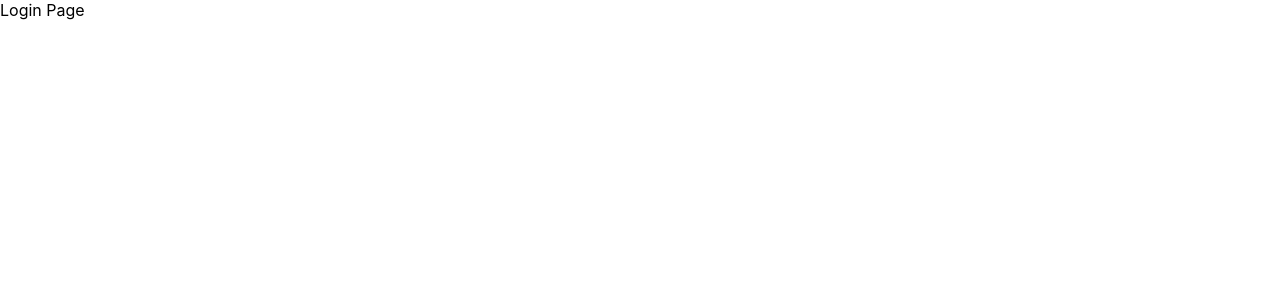
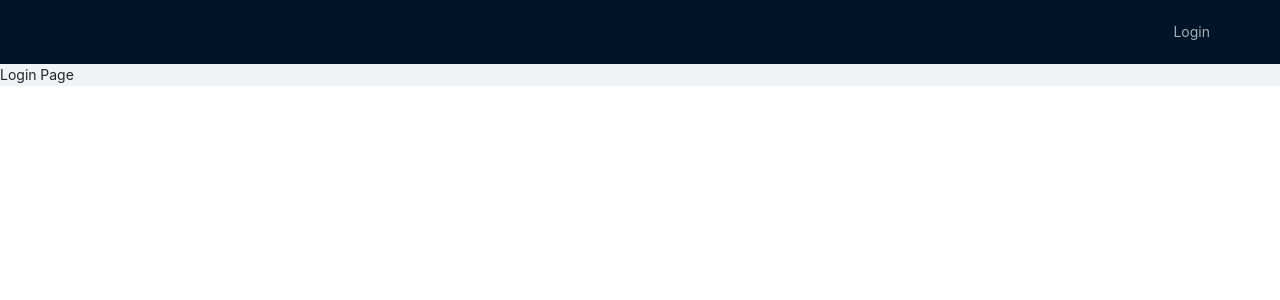
Before and after one commit to KozakevichVitaliy/react-ts-datepicker, a React (Create React App) app: page /login in a window 1280 px wide. Shown: the top 300 px of the page. Built offline with nearby package versions, Linux system fonts and the light colour scheme.

Commit message:
create navbar, create auth reducer

```diff
--- a/src/App.tsx
+++ b/src/App.tsx
@@ -1,11 +1,16 @@
+import { Layout } from 'antd';
 import React, { ReactElement } from 'react'
 import AppRouter from './components/AppRouter';
+import Navbar from './components/Navbar';
 
 function App(): ReactElement  {
   return (
-    <div className="App">
-      <AppRouter />
-    </div>
+    <Layout>
+      <Navbar />
+      <Layout.Content>
+        <AppRouter />
+      </Layout.Content>
+    </Layout>
   );
 }
 
--- a/src/components/AppRouter.tsx
+++ b/src/components/AppRouter.tsx
@@ -1,12 +1,13 @@
 import React, { ReactElement } from 'react'
 import { Switch, Route, Redirect } from 'react-router-dom'
+import { useTypedUseSelector } from '../hooks/useTypedSelector'
 import { IRoutes, privateRoutes, publicRoutes, RouteNames } from '../router'
 
 
 export default function AppRouter(): ReactElement {
-  const auth = false
+  const { isAuth } = useTypedUseSelector(state => state.authReducer)
   return (
-    auth
+    isAuth
     ?
     <Switch>
       {privateRoutes.map(({ component, path, exact }: IRoutes): ReactElement  => (
--- /dev/null
+++ b/src/components/Navbar.tsx
@@ -0,0 +1,45 @@
+import { Layout, Row, Menu } from 'antd'
+import React, { ReactElement } from 'react'
+import { useHistory } from 'react-router'
+import { useTypedUseSelector } from '../hooks/useTypedSelector'
+import { RouteNames } from '../router'
+
+interface Props {
+
+}
+
+
+export default function Navbar({}: Props): ReactElement {
+  const router = useHistory()
+  const { isAuth } = useTypedUseSelector(state => state.authReducer)
+  return (
+    <Layout.Header>
+      <Row justify="end">
+
+        {
+          isAuth
+            ?
+            <>
+              <div style={{ color: 'white', marginRight: '5px' }}>
+                App Type Script
+              </div>
+              <Menu theme="dark" mode="horizontal" selectable={false}>
+                <Menu.Item
+                  onClick={() => console.log('выйти!')}
+                  key={1}
+                >Logout</Menu.Item>
+              </Menu>
+            </>
+            :
+            <Menu theme="dark" mode="horizontal" selectable={false}>
+              <Menu.Item
+                onClick={() => router.push(RouteNames.LOGIN)}
+                key={1}
+              >Login</Menu.Item>
+            </Menu>
+        }
+
+      </Row>
+    </Layout.Header>
+  )
+}
--- /dev/null
+++ b/src/hooks/useTypedSelector.ts
@@ -0,0 +1,4 @@
+import { TypedUseSelectorHook, useSelector } from 'react-redux'
+import { RootState } from '../store'
+
+export const useTypedUseSelector: TypedUseSelectorHook<RootState> = useSelector
--- a/src/index.css
+++ b/src/index.css
@@ -1,3 +1,5 @@
+@import '~antd/dist/antd.css';
+
 body {
   margin: 0;
   font-family: -apple-system, BlinkMacSystemFont, 'Segoe UI', 'Roboto', 'Oxygen',
--- a/src/store/index.ts
+++ b/src/store/index.ts
@@ -1,8 +1,9 @@
 import { applyMiddleware, combineReducers, createStore } from "redux";
 import thunk from "redux-thunk";
+import authReducer from "./reducers/auth";
 
 const rootReducer = combineReducers({
-
+  authReducer
 })
 
 export const store = createStore(rootReducer, applyMiddleware(thunk))
--- /dev/null
+++ b/src/store/reducers/auth/index.ts
@@ -0,0 +1,14 @@
+import { AuthActions, AuthActionsEnum, IAuthState } from "./types"
+
+const initialState: IAuthState = {
+  isAuth: false
+}
+
+export default function authReducer(state = initialState, action: AuthActions): IAuthState {
+  switch (action.type) {
+    case AuthActionsEnum.SET_AUTH:
+      return { ...state, isAuth: action.payload }
+    default:
+      return state
+  }
+}
--- /dev/null
+++ b/src/store/reducers/auth/types.ts
@@ -0,0 +1,14 @@
+export interface IAuthState {
+  isAuth: boolean
+}
+
+export enum AuthActionsEnum {
+  SET_AUTH='SET_AUTH'
+}
+
+export interface IAuthAction {
+  type: AuthActionsEnum.SET_AUTH,
+  payload: boolean
+}
+
+export type AuthActions = IAuthAction
```
